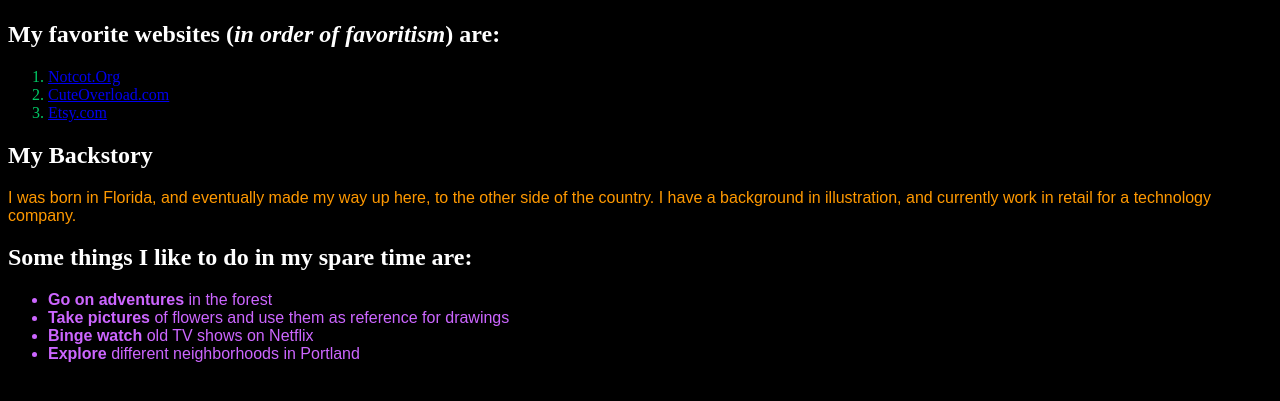
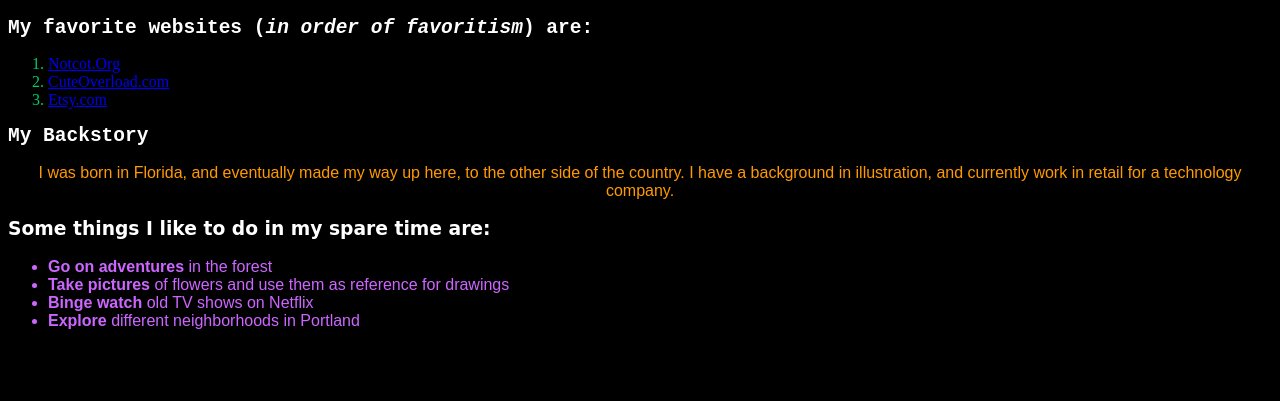
Before and after one commit to tiffbogus/aboutme, a plain HTML site: page aboutme.html in a window 1280 px wide. Shown: the part 383-784 px from the top of the page. Drawn offline with Linux system fonts and the light colour scheme.

Commit message:
Add more attributes to CSS file.

```diff
--- a/aboutme.html
+++ b/aboutme.html
@@ -17,7 +17,7 @@
 
       <h2>My Backstory</h2>
       <p>I was born in Florida, and eventually made my way up here, to the other side of the country. I have a background in illustration, and currently work in retail for a technology company.</p>
-      <h2>Some things I like to do in my spare time are:</h2>
+      <h3>Some things I like to do in my spare time are:</h3>
         <ul>
           <li><strong>Go on adventures</strong> in the forest</li>
           <li><strong>Take pictures</strong> of flowers and use them as reference for drawings</li>
--- a/css/styles.css
+++ b/css/styles.css
@@ -6,6 +6,11 @@ h1{
 }
 h2{
   color: #FFFFFF;
+  font-family: monospace;
+}
+h3{
+  color: #FFFFFF;
+  font-family: cursive;
 }
 ol{
   color: #00CC66;
@@ -13,6 +18,7 @@ ol{
 p{
   color: #FF9900;
   font-family: sans-serif;
+  text-align: center;
 }
 ul{
   color: #CC66FF;
```
